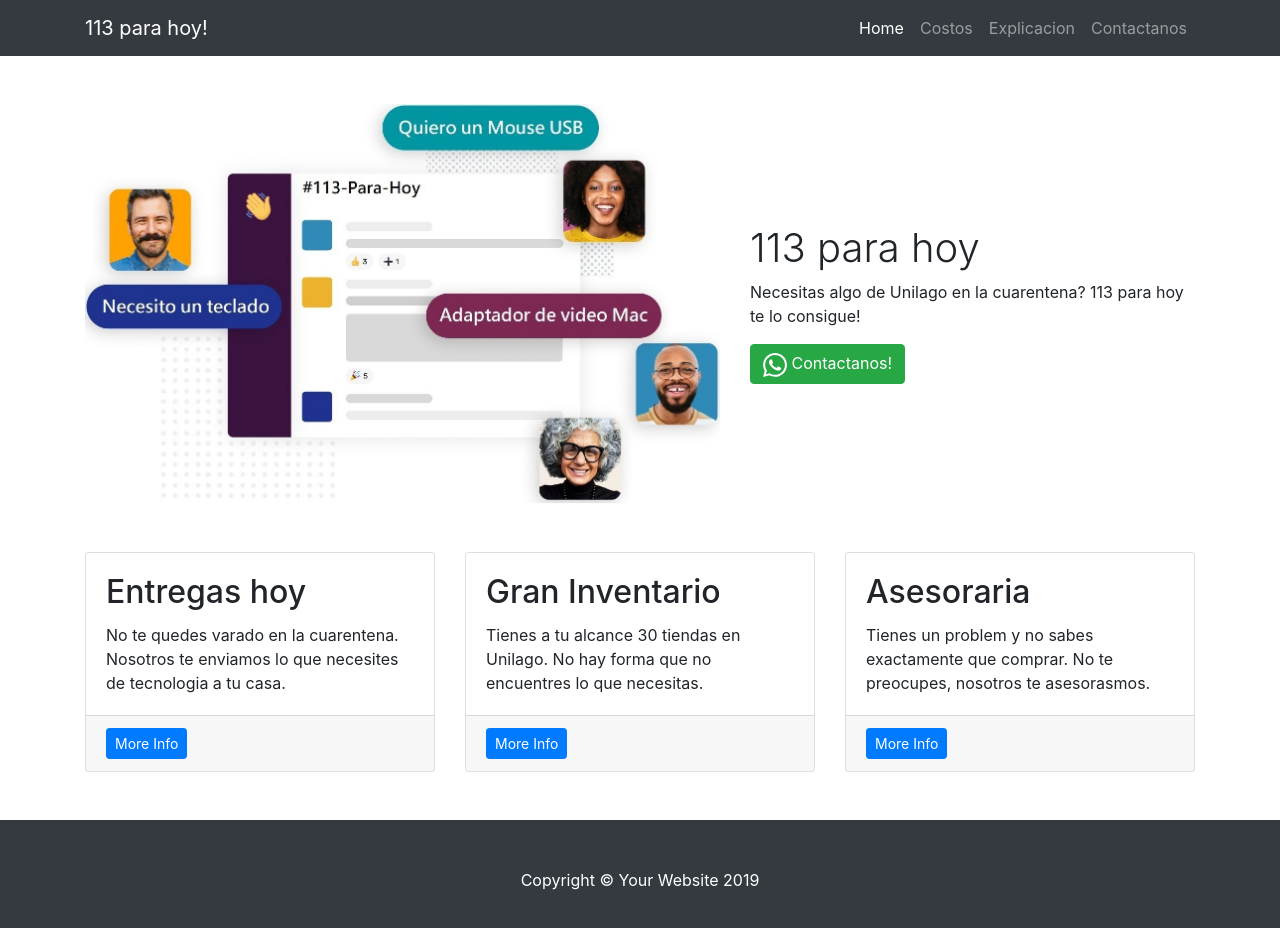
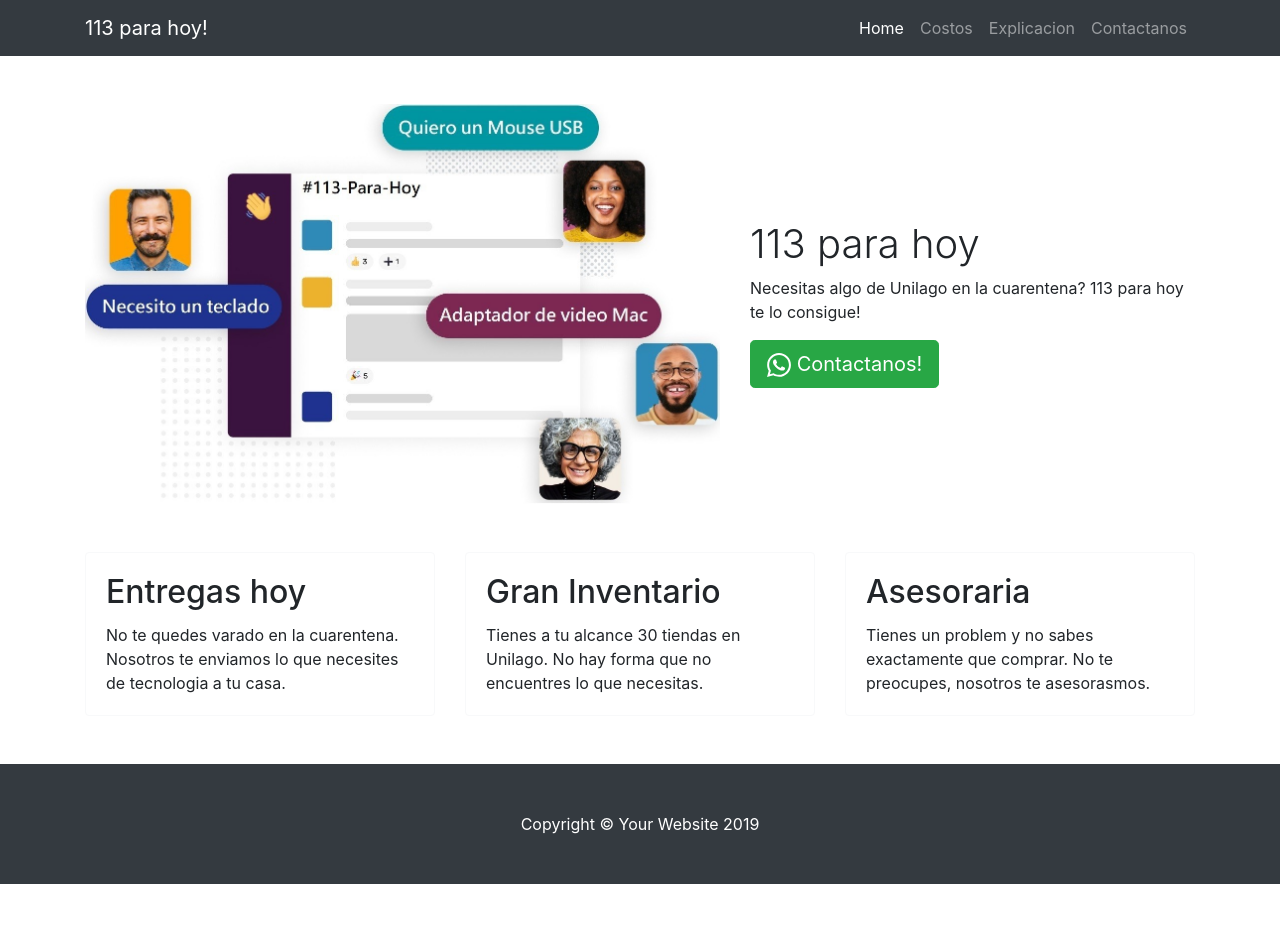
Before and after one commit to serpiente/113, a website: page index.html in a window 1280 px wide. After the commit the page ends 884 px from the top, so only its background shows below. Drawn offline with Linux system fonts and the light colour scheme.

Commit message:
remove buttons below

```diff
--- a/index.html
+++ b/index.html
@@ -72,7 +72,7 @@
       <div class="col-lg-5">
         <h1 class="font-weight-light">113 para hoy</h1>
         <p>Necesitas algo de Unilago en la cuarentena? 113 para hoy te lo consigue!</p>
-        <a class="btn btn-success text-white" onclick="whatsapp()">
+        <a class="btn btn-success  btn-lg text-white" onclick="whatsapp()">
           <svg xmlns="http://www.w3.org/2000/svg" width="24" height="24" viewBox="0 0 24 24" fill="white">
             <path d="M.057 24l1.687-6.163c-1.041-1.804-1.588-3.849-1.587-5.946.003-6.556 5.338-11.891 11.893-11.891 3.181.001 6.167 1.24 8.413 3.488 2.245 2.248 3.481 5.236 3.48 8.414-.003 6.557-5.338 11.892-11.893 11.892-1.99-.001-3.951-.5-5.688-1.448l-6.305 1.654zm6.597-3.807c1.676.995 3.276 1.591 5.392 1.592 5.448 0 9.886-4.434 9.889-9.885.002-5.462-4.415-9.89-9.881-9.892-5.452 0-9.887 4.434-9.889 9.884-.001 2.225.651 3.891 1.746 5.634l-.999 3.648 3.742-.981zm11.387-5.464c-.074-.124-.272-.198-.57-.347-.297-.149-1.758-.868-2.031-.967-.272-.099-.47-.149-.669.149-.198.297-.768.967-.941 1.165-.173.198-.347.223-.644.074-.297-.149-1.255-.462-2.39-1.475-.883-.788-1.48-1.761-1.653-2.059-.173-.297-.018-.458.13-.606.134-.133.297-.347.446-.521.151-.172.2-.296.3-.495.099-.198.05-.372-.025-.521-.075-.148-.669-1.611-.916-2.206-.242-.579-.487-.501-.669-.51l-.57-.01c-.198 0-.52.074-.792.372s-1.04 1.016-1.04 2.479 1.065 2.876 1.213 3.074c.149.198 2.095 3.2 5.076 4.487.709.306 1.263.489 1.694.626.712.226 1.36.194 1.872.118.571-.085 1.758-.719 2.006-1.413.248-.695.248-1.29.173-1.414z"/>
           </svg>
@@ -86,37 +86,28 @@
     <!-- Content Row -->
     <div class="row">
       <div class="col-md-4 mb-5">
-        <div class="card h-100">
+        <div class="card h-100 border-light" >
           <div class="card-body">
             <h2 class="card-title">Entregas hoy</h2>
             <p class="card-text">No te quedes varado en la cuarentena. Nosotros te enviamos lo que necesites de tecnologia a tu casa.</p>
-          </div>
-          <div class="card-footer">
-            <a href="#" class="btn btn-primary btn-sm">More Info</a>
           </div>
         </div>
       </div>
       <!-- /.col-md-4 -->
       <div class="col-md-4 mb-5">
-        <div class="card h-100">
+        <div class="card h-100 border-light">
           <div class="card-body">
             <h2 class="card-title">Gran Inventario</h2>
             <p class="card-text">Tienes a tu alcance 30 tiendas en Unilago. No hay forma que no encuentres lo que necesitas.</p>
-          </div>
-          <div class="card-footer">
-            <a href="#" class="btn btn-primary btn-sm">More Info</a>
           </div>
         </div>
       </div>
       <!-- /.col-md-4 -->
       <div class="col-md-4 mb-5">
-        <div class="card h-100">
+        <div class="card h-100 border-light">
           <div class="card-body">
             <h2 class="card-title">Asesoraria</h2>
             <p class="card-text">Tienes un problem y no sabes exactamente que comprar. No te preocupes, nosotros te asesorasmos.</p>
-          </div>
-          <div class="card-footer">
-            <a href="#" class="btn btn-primary btn-sm">More Info</a>
           </div>
         </div>
       </div>
```
Also changed, not shown: css/small-business.css (line endings or trailing spaces).
